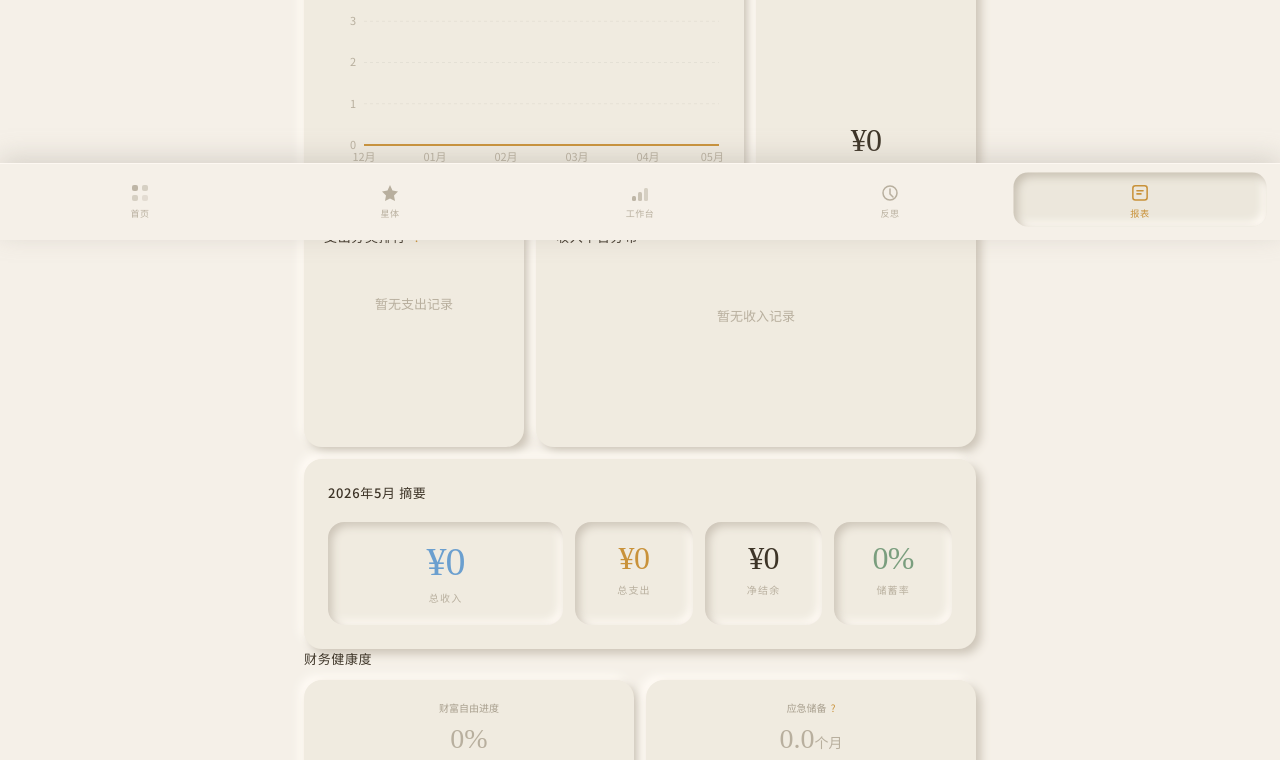
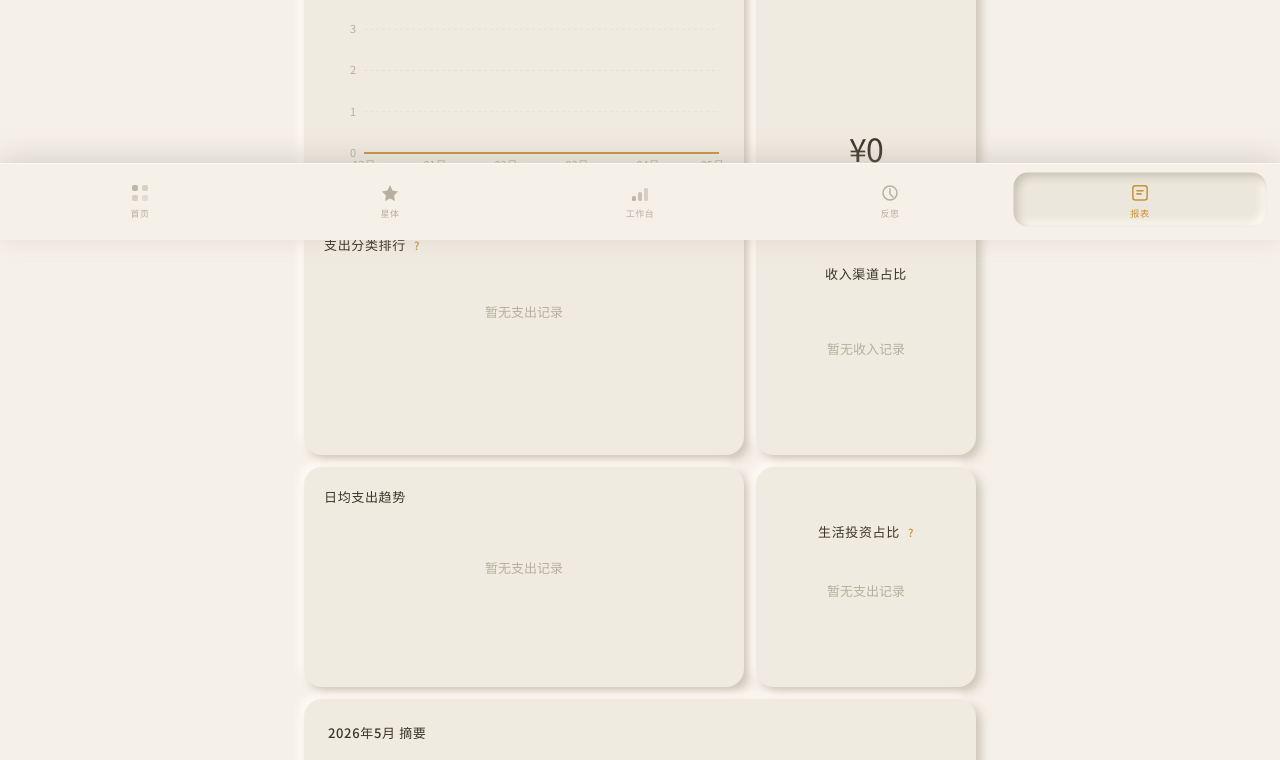
Before and after one commit to YMIR777/qimeng-vault, a React (Vite) app: page /reports in a window 1280 px wide. Shown: the part 560-1320 px from the top of the page. Built offline with nearby package versions, Linux system fonts and the light colour scheme.

Commit message:
wip: save current changes before resuming Task 2

```diff
--- a/src/pages/Reports.tsx
+++ b/src/pages/Reports.tsx
@@ -35,6 +35,14 @@ const css = {
 } as const;
 
 const CHART_COLORS = ['#6b9fcf', '#c9923a', '#7a9e7e', '#b8af9e', '#d4a843', '#a89f8e'];
+
+// 生活投资类别
+const LIFE_INVESTMENT_CATEGORIES = ['设备升级', '技能提升', '学习', '健身', '书籍', '课程', '培训', '教育', '投资自己', '软件', '硬件'];
+
+function isLifeInvestment(category?: string): boolean {
+  if (!category) return false;
+  return LIFE_INVESTMENT_CATEGORIES.includes(category);
+}
 
 // ── 月份工具函数 ──────────────────────────────────────────────────
 function getMonthOptions(): string[] {
@@ -82,6 +90,42 @@ function calcMonthlyTrend(transactions: any[]) {
   }));
 }
 
+// ── 新增：日均支出趋势 ────────────────────────────────────────────
+function calcDailyExpenseTrend(transactions: any[], monthStr: string) {
+  const [year, month] = monthStr.split('-').map(Number);
+  const daysInMonth = new Date(year, month, 0).getDate();
+  const start = new Date(year, month - 1, 1).getTime();
+  const end = new Date(year, month, 1).getTime();
+  const daily: Record<number, number> = {};
+  for (let i = 1; i <= daysInMonth; i++) daily[i] = 0;
+  for (const tx of transactions) {
+    if (tx.type !== 'expense' || tx.date < start || tx.date >= end) continue;
+    const d = new Date(tx.date);
+    daily[d.getDate()] = (daily[d.getDate()] || 0) + tx.amount;
+  }
+  return Object.entries(daily).map(([day, amount]) => ({
+    day: `${day}日`,
+    amount,
+  }));
+}
+
+// ── 新增：生活投资统计 ────────────────────────────────────────────
+function calcLifeInvestmentStats(transactions: any[], monthStr: string) {
+  const monthTx = filterByMonth(transactions, monthStr);
+  const expenses = monthTx.filter((t: any) => t.type === 'expense');
+  const totalExpense = expenses.reduce((s: number, t: any) => s + t.amount, 0);
+  const lifeInvestment = expenses
+    .filter((t: any) => isLifeInvestment(t.category))
+    .reduce((s: number, t: any) => s + t.amount, 0);
+  const regularExpense = totalExpense - lifeInvestment;
+  return {
+    totalExpense,
+    lifeInvestment,
+    regularExpense,
+    ratio: totalExpense > 0 ? (lifeInvestment / totalExpense) * 100 : 0,
+  };
+}
+
 function calcCategoryRanking(transactions: any[]) {
   const expenses = transactions.filter((t: any) => t.type === 'expense');
   const byCategory: Record<string, number> = {};
@@ -127,7 +171,7 @@ function AnimatedNumber({ value, prefix = '', suffix = '', duration = 1.2, delay
     });
   }, [value, duration, delay]);
 
-  return <span ref={ref}>{prefix}{display.toLocaleString()}{suffix}</span>;
+  return <span ref={ref} className="font-mono">{prefix}{display.toLocaleString()}{suffix}</span>;
 }
 
 // ── 卡片组件 ───────────────────────────────────────────────────────
@@ -168,8 +212,8 @@ function CustomTooltip({ active, payload, label }: any) {
       {payload.map((p: any, i: number) => (
         <div key={i} style={{ display: 'flex', alignItems: 'center', gap: '6px', marginTop: '2px' }}>
           <div style={{ width: '8px', height: '8px', borderRadius: '2px', background: p.color }} />
-          <span style={{ color: p.dataKey === 'income' ? css.accentBlue : css.accentGold }}>
-            {p.dataKey === 'income' ? '收入' : '支出'}: ¥{p.value.toLocaleString()}
+          <span className="font-mono" style={{ color: p.dataKey === 'income' ? css.accentBlue : p.dataKey === 'expense' || p.dataKey === 'amount' ? css.accentGold : css.text }}>
+            {p.dataKey === 'income' ? '收入' : p.dataKey === 'expense' ? '支出' : p.dataKey === 'amount' ? '支出' : p.name}: ¥{p.value.toLocaleString()}
           </span>
         </div>
       ))}
@@ -192,6 +236,8 @@ export function Reports() {
   const currentMonthTx = useMemo(() => filterByMonth(transactions, selectedMonth), [transactions, selectedMonth]);
   const categoryData = useMemo(() => calcCategoryRanking(currentMonthTx), [currentMonthTx]);
   const platformData = useMemo(() => calcPlatformDistribution(currentMonthTx), [currentMonthTx]);
+  const dailyExpenseData = useMemo(() => calcDailyExpenseTrend(transactions, selectedMonth), [transactions, selectedMonth]);
+  const lifeStats = useMemo(() => calcLifeInvestmentStats(transactions, selectedMonth), [transactions, selectedMonth]);
 
   const monthIncome = currentMonthTx.filter((t: any) => t.type === 'income').reduce((s: number, t: any) => s + t.amount, 0);
   const monthExpense = currentMonthTx.filter((t: any) => t.type === 'expense').reduce((s: number, t: any) => s + t.amount, 0);
@@ -201,14 +247,32 @@ export function Reports() {
   const totalIncome = transactions.filter((t: any) => t.type === 'income').reduce((s: number, t: any) => s + t.amount, 0);
   const totalExpense = transactions.filter((t: any) => t.type === 'expense').reduce((s: number, t: any) => s + t.amount, 0);
 
-  // 入场动画
+  // 滚动监听自动更新 active section
+  useEffect(() => {
+    const handleScroll = () => {
+      const sections = ['summary', 'trend', 'expense', 'income', 'health'];
+      const scrollPos = window.scrollY + 100;
+
+      for (let i = sections.length - 1; i >= 0; i--) {
+        const el = document.getElementById(sections[i]);
+        if (el && el.offsetTop <= scrollPos) {
+          setActiveSection(sections[i]);
+          return;
+        }
+      }
+    };
+
+    window.addEventListener('scroll', handleScroll, { passive: true });
+    return () => window.removeEventListener('scroll', handleScroll);
+  }, []);
+
   useEffect(() => {
     if (!pageRef.current) return;
     const sections = pageRef.current.querySelectorAll('.animate-in');
     gsap.fromTo(
       sections,
       { y: 36, opacity: 0 },
-      { y: 0, opacity: 1, duration: 0.65, stagger: 0.1, ease: 'power2.out', delay: 0.1 }
+      { y: 0, opacity: 1, duration: 0.65, stagger: 0.1, ease: 'back.out(1.7)', delay: 0.1 }
     );
   }, [selectedMonth]);
 
@@ -277,7 +341,10 @@ export function Reports() {
       </div>
 
       {/* Sticky 导航 */}
-      <ReportNav activeSection={activeSection} onNavigate={setActiveSection} />
+      <ReportNav activeSection={activeSection} onNavigate={(id) => {
+        setActiveSection(id);
+        document.getElementById(id)?.scrollIntoView({ behavior: 'smooth', block: 'start' });
+      }} />
 
       {/* 财务摘要卡片 */}
       <div id="summary" className="animate-in" style={{ marginBottom: '12px' }}>
@@ -387,8 +454,7 @@ export function Reports() {
             </PieChart>
           </ResponsiveContainer>
           <div style={{ textAlign: 'center', marginTop: '-8px' }}>
-            <div style={{
-              fontFamily: "'Noto Serif SC', serif",
+            <div className="font-mono" style={{
               fontSize: 'clamp(24px, 3vw, 32px)',
               color: css.text,
               letterSpacing: '-0.02em',
@@ -409,10 +475,10 @@ export function Reports() {
         </Card>
       </div>
 
-      {/* Row 2: 支出分类排行(1fr) + 收入平台分布(2fr) */}
+      {/* Row 2: 支出洞察(2fr) + 收入渠道占比(1fr) */}
       <div id="expense" className="animate-in" style={{
         display: 'grid',
-        gridTemplateColumns: '1fr 2fr',
+        gridTemplateColumns: '2fr 1fr',
         gap: '12px',
         marginBottom: '12px',
       }}>
@@ -445,6 +511,8 @@ export function Reports() {
               {categoryData.map((item, i) => {
                 const maxVal = categoryData[0]?.value || 1;
                 const pct = (item.value / maxVal) * 100;
+                const isInvest = isLifeInvestment(item.name);
+                const color = isInvest ? css.accentGreen : CHART_COLORS[i % CHART_COLORS.length];
                 return (
                   <div key={item.name}>
                     <div style={{
@@ -457,13 +525,18 @@ export function Reports() {
                         fontFamily: "'Noto Sans SC', sans-serif",
                         fontSize: '12px',
                         color: css.text,
+                        display: 'flex',
+                        alignItems: 'center',
+                        gap: '4px',
                       }}>
                         {item.name}
+                        {isInvest && (
+                          <span style={{ fontSize: '10px' }}>🌱</span>
+                        )}
                       </span>
-                      <span style={{
-                        fontFamily: "'Noto Serif SC', serif",
+                      <span className="font-mono" style={{
                         fontSize: '13px',
-                        color: CHART_COLORS[i % CHART_COLORS.length],
+                        color,
                       }}>
                         ¥{item.value.toLocaleString()}
                       </span>
@@ -478,9 +551,9 @@ export function Reports() {
                       <div style={{
                         width: `${pct}%`,
                         height: '100%',
-                        background: CHART_COLORS[i % CHART_COLORS.length],
+                        background: color,
                         borderRadius: '3px',
-                        transition: 'width 0.8s cubic-bezier(0.34, 1.56, 0.64, 1)',
+                        transition: `width 0.8s ${css.spring}`,
                       }} />
                     </div>
                   </div>
@@ -490,17 +563,17 @@ export function Reports() {
           )}
         </Card>
 
-        {/* 收入平台分布 */}
-        <Card style={{ minHeight: '240px' }}>
+        {/* 收入渠道占比 — 缩小为紧凑饼图 */}
+        <Card style={{ display: 'flex', flexDirection: 'column', alignItems: 'center', justifyContent: 'center', minHeight: '240px' }}>
           <div style={{
             fontFamily: "'Noto Sans SC', sans-serif",
             fontSize: '13px',
             fontWeight: 500,
             color: css.text,
-            marginBottom: '12px',
+            marginBottom: '8px',
             letterSpacing: '0.05em',
           }}>
-            收入平台分布
+            收入渠道占比
           </div>
           {platformData.length === 0 ? (
             <div style={{
@@ -512,22 +585,24 @@ export function Reports() {
               暂无收入记录
             </div>
           ) : (
-            <ResponsiveContainer width="100%" height={180}>
-              <BarChart data={platformData} margin={{ top: 5, right: 5, left: -20, bottom: 0 }}>
-                <CartesianGrid strokeDasharray="3 3" stroke="rgba(163,158,148,0.15)" vertical={false} />
-                <XAxis
-                  dataKey="name"
-                  axisLine={false}
-                  tickLine={false}
-                  tick={{ fill: css.textSecondary, fontSize: 11, fontFamily: "'Noto Sans SC', sans-serif" }}
-                />
-                <YAxis
-                  axisLine={false}
-                  tickLine={false}
-                  tick={{ fill: css.textSecondary, fontSize: 11, fontFamily: "'Noto Sans SC', sans-serif" }}
-                />
+            <ResponsiveContainer width="100%" height={160}>
+              <PieChart>
+                <Pie
+                  data={platformData}
+                  cx="50%"
+                  cy="50%"
+                  innerRadius={45}
+                  outerRadius={65}
+                  paddingAngle={4}
+                  dataKey="value"
+                  animationDuration={1200}
+                >
+                  {platformData.map((_e: any, i: number) => (
+                    <Cell key={i} fill={CHART_COLORS[i % CHART_COLORS.length]} />
+                  ))}
+                </Pie>
                 <Tooltip
-                  content={({ active, payload, label }: any) => {
+                  content={({ active, payload }: any) => {
                     if (!active || !payload?.length) return null;
                     return (
                       <div style={{
@@ -538,18 +613,129 @@ export function Reports() {
                         fontSize: '12px',
                         color: css.text,
                       }}>
-                        {label}: ¥{payload[0].value.toLocaleString()}
+                        <span className="font-mono">{payload[0].name}: ¥{payload[0].value.toLocaleString()}</span>
                       </div>
                     );
                   }}
                 />
-                <Bar dataKey="value" radius={[4, 4, 0, 0]} animationDuration={1200}>
-                  {platformData.map((_, i) => (
-                    <Cell key={i} fill={CHART_COLORS[i % CHART_COLORS.length]} />
-                  ))}
-                </Bar>
+              </PieChart>
+            </ResponsiveContainer>
+          )}
+        </Card>
+      </div>
+
+      {/* Row 2.5: 日均支出趋势(2fr) + 生活投资占比(1fr) */}
+      <div className="animate-in" style={{
+        display: 'grid',
+        gridTemplateColumns: '2fr 1fr',
+        gap: '12px',
+        marginBottom: '12px',
+      }}>
+        <Card style={{ minHeight: '220px' }}>
+          <div style={{
+            fontFamily: "'Noto Sans SC', sans-serif",
+            fontSize: '13px',
+            fontWeight: 500,
+            color: css.text,
+            marginBottom: '12px',
+            letterSpacing: '0.05em',
+          }}>
+            日均支出趋势
+          </div>
+          {dailyExpenseData.every((d: any) => d.amount === 0) ? (
+            <div style={{
+              textAlign: 'center',
+              padding: '40px 0',
+              color: css.textSecondary,
+              fontSize: '13px',
+            }}>
+              暂无支出记录
+            </div>
+          ) : (
+            <ResponsiveContainer width="100%" height={160}>
+              <BarChart data={dailyExpenseData} margin={{ top: 5, right: 5, left: -20, bottom: 0 }}>
+                <CartesianGrid strokeDasharray="3 3" stroke="rgba(163,158,148,0.15)" vertical={false} />
+                <XAxis
+                  dataKey="day"
+                  axisLine={false}
+                  tickLine={false}
+                  tick={{ fill: css.textSecondary, fontSize: 10, fontFamily: "'Noto Sans SC', sans-serif" }}
+                />
+                <YAxis
+                  axisLine={false}
+                  tickLine={false}
+                  tick={{ fill: css.textSecondary, fontSize: 11, fontFamily: "'Noto Sans SC', sans-serif" }}
+                />
+                <Tooltip content={<CustomTooltip />} />
+                <Bar dataKey="amount" radius={[3, 3, 0, 0]} fill={css.accentGold} animationDuration={1200} />
               </BarChart>
             </ResponsiveContainer>
+          )}
+        </Card>
+
+        <Card style={{ display: 'flex', flexDirection: 'column', alignItems: 'center', justifyContent: 'center', minHeight: '220px' }}>
+          <div style={{
+            fontFamily: "'Noto Sans SC', sans-serif",
+            fontSize: '13px',
+            fontWeight: 500,
+            color: css.text,
+            marginBottom: '8px',
+            letterSpacing: '0.05em',
+          }}>
+            生活投资占比
+            <WisdomTooltip wisdom="投资自己是回报率最高的事情。设备升级、技能提升、书籍课程——这些支出会在未来产生复利。">
+              <span style={{ marginLeft: '8px', fontSize: '11px', color: '#c9923a', cursor: 'help' }}>?</span>
+            </WisdomTooltip>
+          </div>
+          {lifeStats.totalExpense === 0 ? (
+            <div style={{
+              textAlign: 'center',
+              padding: '32px 0',
+              color: css.textSecondary,
+              fontSize: '13px',
+            }}>
+              暂无支出记录
+            </div>
+          ) : (
+            <>
+              <ResponsiveContainer width="100%" height={120}>
+                <PieChart>
+                  <Pie
+                    data={[
+                      { name: '生活投资', value: lifeStats.lifeInvestment },
+                      { name: '普通消费', value: lifeStats.regularExpense },
+                    ]}
+                    cx="50%"
+                    cy="50%"
+                    innerRadius={35}
+                    outerRadius={55}
+                    paddingAngle={4}
+                    dataKey="value"
+                    animationDuration={1200}
+                  >
+                    <Cell fill={css.accentGreen} />
+                    <Cell fill={css.accentGold} />
+                  </Pie>
+                </PieChart>
+              </ResponsiveContainer>
+              <div className="font-mono" style={{
+                fontSize: '22px',
+                color: css.accentGreen,
+                letterSpacing: '-0.02em',
+                lineHeight: 1,
+              }}>
+                {lifeStats.ratio.toFixed(1)}%
+              </div>
+              <div style={{
+                fontFamily: "'Noto Sans SC', sans-serif",
+                fontSize: '10px',
+                color: css.textSecondary,
+                marginTop: '4px',
+                letterSpacing: '0.1em',
+              }}>
+                投资占比
+              </div>
+            </>
           )}
         </Card>
       </div>
@@ -580,8 +766,7 @@ export function Reports() {
               boxShadow: css.shadowInset,
               textAlign: 'center',
             }}>
-              <div style={{
-                fontFamily: "'Noto Serif SC', serif",
+              <div className="font-mono" style={{
                 fontSize: 'clamp(28px, 5vw, 40px)',
                 color: css.accentBlue,
                 letterSpacing: '-0.02em',
@@ -608,8 +793,7 @@ export function Reports() {
               boxShadow: css.shadowInset,
               textAlign: 'center',
             }}>
-              <div style={{
-                fontFamily: "'Noto Serif SC', serif",
+              <div className="font-mono" style={{
                 fontSize: 'clamp(22px, 4vw, 32px)',
                 color: css.accentGold,
                 letterSpacing: '-0.02em',
@@ -636,8 +820,7 @@ export function Reports() {
               boxShadow: css.shadowInset,
               textAlign: 'center',
             }}>
-              <div style={{
-                fontFamily: "'Noto Serif SC', serif",
+              <div className="font-mono" style={{
                 fontSize: 'clamp(22px, 4vw, 32px)',
                 color: css.text,
                 letterSpacing: '-0.02em',
@@ -664,8 +847,7 @@ export function Reports() {
               boxShadow: css.shadowInset,
               textAlign: 'center',
             }}>
-              <div style={{
-                fontFamily: "'Noto Serif SC', serif",
+              <div className="font-mono" style={{
                 fontSize: 'clamp(22px, 4vw, 32px)',
                 color: savingsRate >= 0 ? css.accentGreen : css.accentRed,
                 letterSpacing: '-0.02em',
@@ -747,8 +929,7 @@ export function Reports() {
               {/* 财富自由进度 */}
               <Card style={{ textAlign: 'center' }}>
                 <div style={{ fontSize: '10px', color: css.textMuted, marginBottom: '8px' }}>财富自由进度</div>
-                <div style={{
-                  fontFamily: "'Noto Serif SC', serif",
+                <div className="font-mono" style={{
                   fontSize: '28px',
                   color: freedomInsight.color,
                 }}>
@@ -776,8 +957,7 @@ export function Reports() {
                     <span style={{ marginLeft: '4px', color: '#c9923a', cursor: 'help' }}>?</span>
                   </WisdomTooltip>
                 </div>
-                <div style={{
-                  fontFamily: "'Noto Serif SC', serif",
+                <div className="font-mono" style={{
                   fontSize: '28px',
                   color: emergencyInsight.color,
                 }}>
```
Also changed, not shown: src/components/reports/ReportNav.tsx (+6 -4 lines), 2 other files (tests, documents, lock files or other folders).
